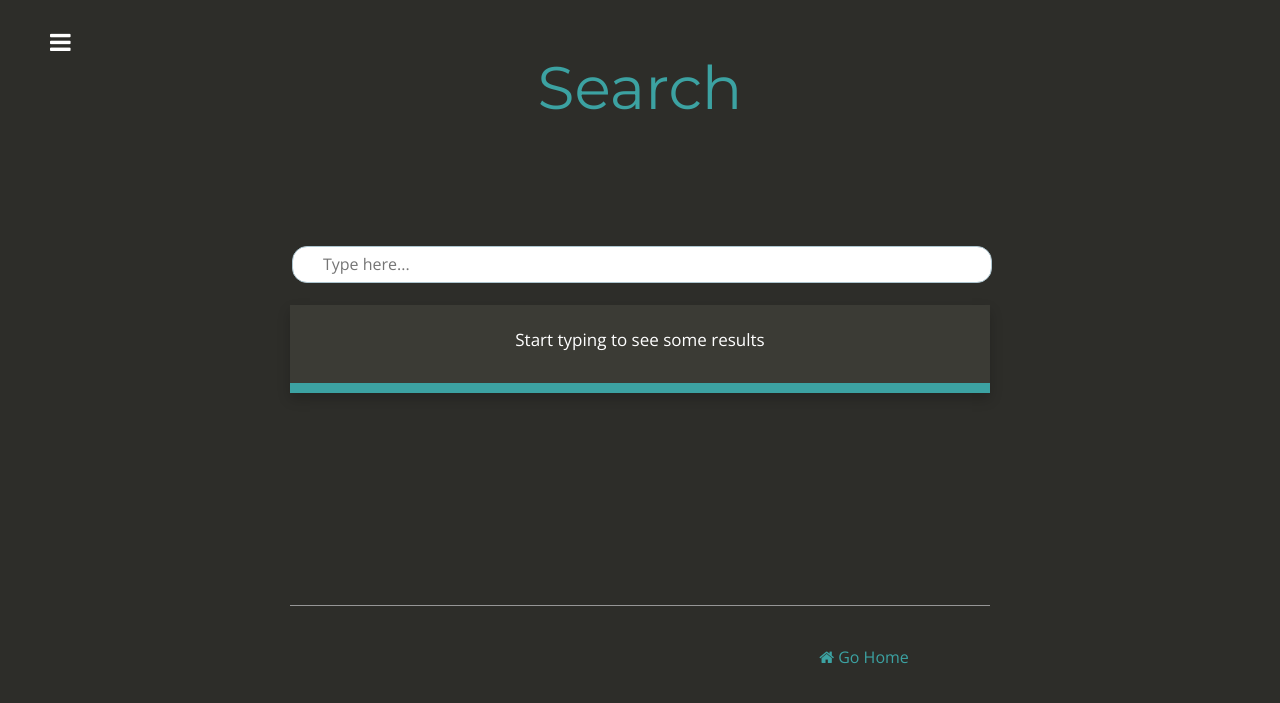
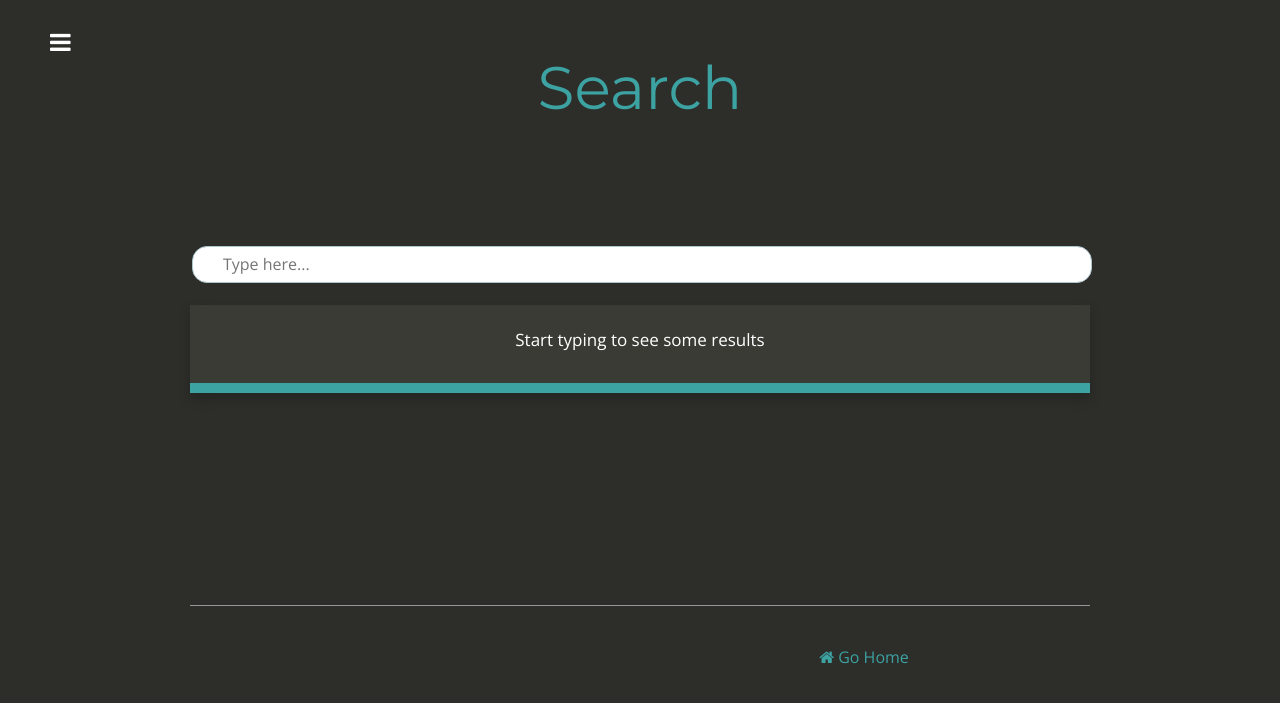
Before and after one commit to m-kumaran/m-kumaran.github.io, a Jekyll site: the page built from search.html, in a window 1280 px wide. Shown: the top 703 px of the page. Built offline with Jekyll 4.4.1, drawn with Linux system fonts in a browser that asks for light colours; nearby versions of some CDN libraries.

Commit message:
style.css

```diff
--- a/css/style.scss
+++ b/css/style.scss
@@ -230,8 +230,8 @@ ul {
 	padding: 0px;
 
 	@media (min-width: $screen-sm-min) {
-		width: 700px;
-		max-width:700px;
+		width: 900px;
+		max-width:900px;
 	}
 
 	.header {
@@ -800,7 +800,7 @@ ul {
 }
 
 .search-hr {
-	width: 700px;
+	width: 900px;
 	border-color: $light-medium;
 }
 
```
